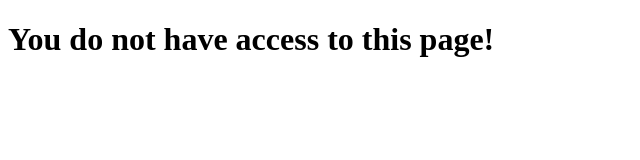
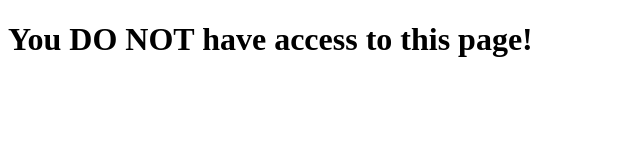
Before and after one commit to ckraczkowsky91/rest-api-node-secure, a plain HTML site: page unverified.html in a window 1280 px wide. Shown: the whole page, without its empty margins (0-640 px from the left). Drawn offline with Linux system fonts and the light colour scheme.

Commit message:
Refactored unverified page.

```diff
--- a/unverified.html
+++ b/unverified.html
@@ -3,6 +3,6 @@
   <head>
   </head>
   <body>
-    <h1>You do not have access to this page!</h1>
+    <h1>You DO NOT have access to this page!</h1>
   </body>
 </html>
```
